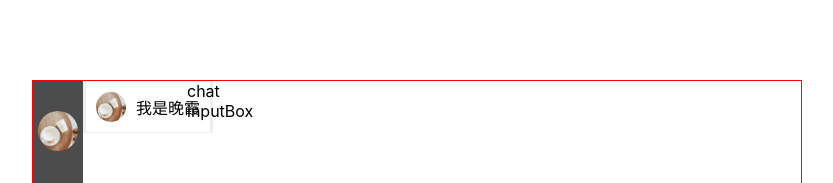
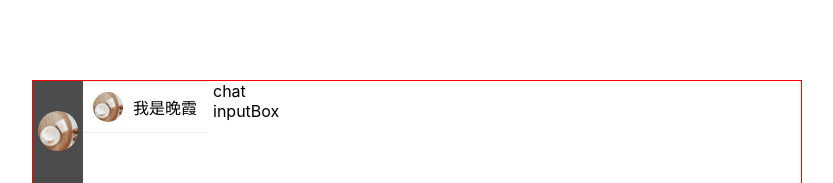
Before and after one commit to wxia09/chitchat, a React (Create React App) app: page / in a window 1280 px wide. Shown: the top 183 px of the page, without its empty margins (224-1057 px from the left). Built offline with nearby package versions, Linux system fonts and the light colour scheme.

Commit message:
宽度问题

```diff
--- a/src/views/friends/component/scss/item.scss
+++ b/src/views/friends/component/scss/item.scss
@@ -2,13 +2,14 @@
   display: flex;
   justify-content: space-around;
   align-items: center;
-  width: 100%;
+  width: 104px;
   padding: 10px;
   background: #fff;
   border-color: #eee;
   border-top-width: 1px;
   border-bottom-width: 1px;
-  border-style: solid;
+  border-top-style: solid;
+  border-bottom-style: solid;
   .avatar {
     width: 30px;
     height: 30px;
--- a/src/views/friends/scss/index.scss
+++ b/src/views/friends/scss/index.scss
@@ -1,3 +1,3 @@
 .friend {
-  width: 104px;
+  width: 130px;
 }
```
